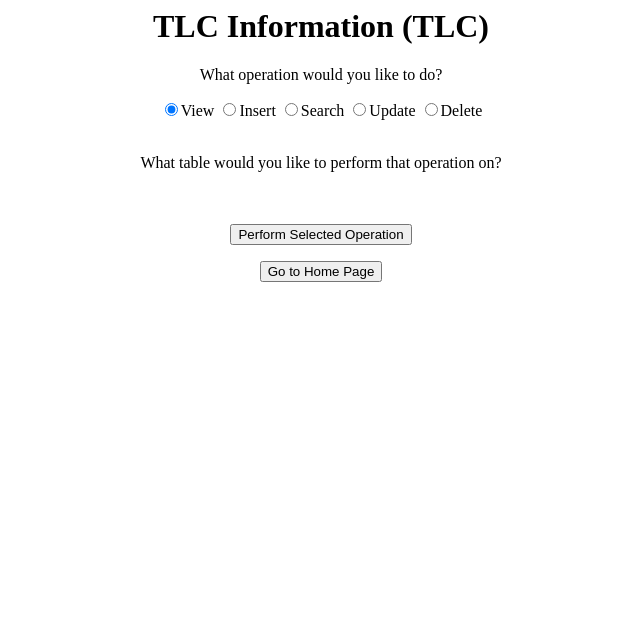
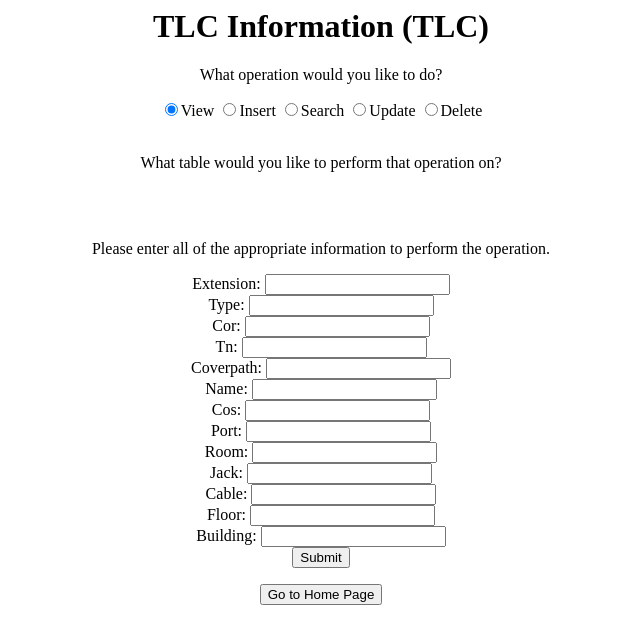
Before and after one commit to devinjh/DM_Term_Project, a PHP site: page /TLC.php in a window 1280 px wide. Shown: the top 644 px of the page, without its empty margins (319-959 px from the left). Run offline with PHP 8.4, Linux system fonts and the light colour scheme; data that the repository does not hold is empty.

Commit message:
Added the rest of user inputs.

```diff
--- a/TLC.php
+++ b/TLC.php
@@ -9,7 +9,11 @@ This is the TLC page for Devin Hopkins and Tristan Hess' database management ter
 		<meta charset = "utf-8">
 		<title> TLC Page </title>
 		<style type = "text/css">
-		td, th, table {border: thin solid black; }
+
+			td, th, table {
+				border: thin solid black;
+			}
+
 		</style>
 	</head>
 <body>
@@ -162,6 +166,7 @@ This is the TLC page for Devin Hopkins and Tristan Hess' database management ter
 		TLC Information (TLC)
 	</h1>
 
+	<form action = <?php print getLocation("TLC.php"); ?>>
 		<!-- Figuring out what operation they would like to perform. -->
 		<p>
 			What operation would you like to do?
@@ -247,12 +252,28 @@ This is the TLC page for Devin Hopkins and Tristan Hess' database management ter
 			mysqli_close($db);
 		?>
 
+		<!-- Getting all of the necessary input to perform the operation. -->
+		<p>
+			Please enter all of the appropriate information to perform the operation.
+		</p>
+		Extension: <input type="text" name="extension"><br>
+		Type: <input type="text" name="type"><br>
+		Cor: <input type="text" name="cor"><br>
+		Tn: <input type="text" name="tn"><br>
+		Coverpath: <input type="text" name="coverpath"><br>
+		Name: <input type="text" name="name"><br>
+		Cos: <input type="text" name="cos"><br>
+		Port: <input type="text" name="port"><br>
+		Room: <input type="text" name="room"><br>
+		Jack: <input type="text" name="jack"><br>
+		Cable: <input type="text" name="cable"><br>
+		Floor: <input type="text" name="floor"><br>
+		Building: <input type="text" name="building"><br>
+
+		<input type="submit">
+	</form>
+
 </center>
-
-<!-- Button to perform the operation. -->
-<?php
-	print "<div id=\"button\" align=\"center\"><a href=" . getLocation("TLC.php") . "><button>Perform Selected Operation</button></a></div>";
-?>
 
 <p></p>
 
```
Lines whose indentation alone changed are shown as unchanged.
